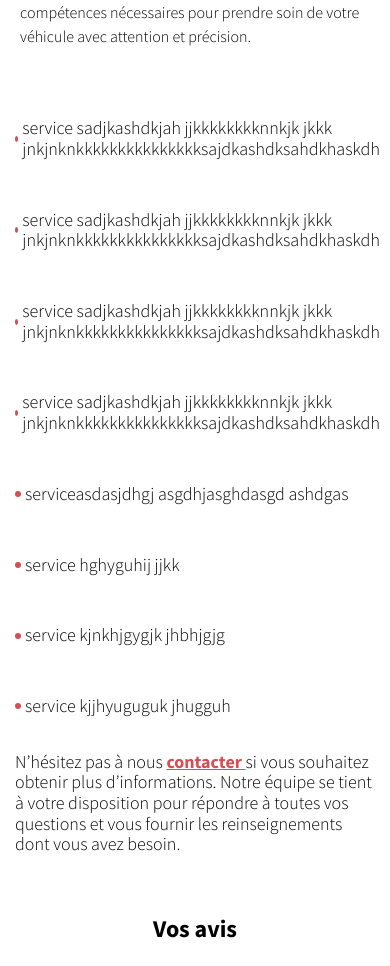
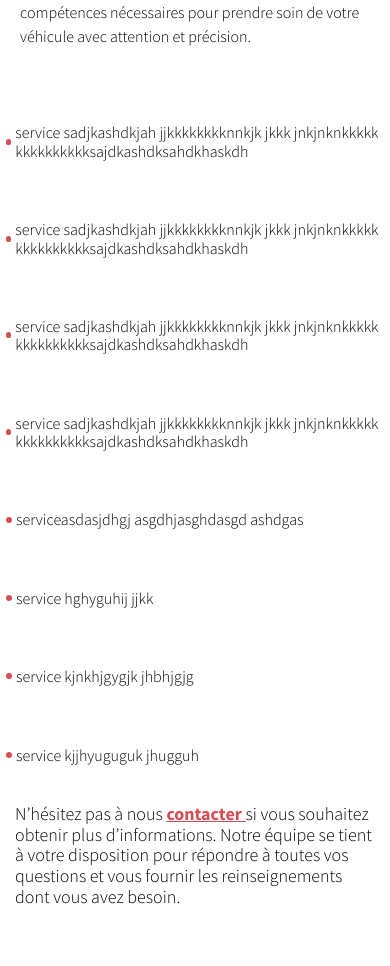
Before and after one commit to MarcoFormante/newGarageVincentParrot, a React (Create React App) app: page / in a window 390 px wide. Shown: the part 2224-3190 px from the top of the page. Built offline with nearby package versions, Linux system fonts and the light colour scheme.

Commit message:
services List-home: width problem fixed

```diff
--- a/src/components/pages/Home/Offers.js
+++ b/src/components/pages/Home/Offers.js
@@ -5,7 +5,6 @@ import ButtonCta from '../../Buttons/ButtonCta'
 
 const Offers = () => {
     const [arrowTarget, setArrowTarget] = useState();
-    const [carouselX, setCarouselX] = useState(0);
     const carousel = useRef();
     const cardPadding = 20;
 
@@ -16,8 +15,9 @@ const Offers = () => {
                 left: dir + window.innerWidth - cardPadding,
                 behavior: "smooth"
             })
+
+        /** prevent multiple clicks*/
             setTimeout(() => {
-                setCarouselX(carousel.current.scrollLeft)
                 setArrowTarget("")
             },500)
         }
--- a/src/stylesheets/index.css
+++ b/src/stylesheets/index.css
@@ -573,6 +573,13 @@ pages: home
   align-items: center;
   gap: 4px;
   font-size: 18px;
+  word-break: break-all;
+}
+@media screen and (max-width: 768px) {
+  .services_list li {
+    padding: 5px;
+    font-size: 16px;
+  }
 }
 .services_list li::before {
   content: "";
@@ -581,7 +588,12 @@ pages: home
   background-color: #D64E54;
   display: block;
   border-radius: 50%;
-  margin-left: 15px;
+  margin-left: 1px;
+}
+@media screen and (max-width: 768px) {
+  .services_list li::before {
+    padding: 2px;
+  }
 }
 
 .txt_services {
--- a/src/stylesheets/pages/_home.scss
+++ b/src/stylesheets/pages/_home.scss
@@ -61,6 +61,14 @@
         align-items: center;
         gap: 4px;
         font-size: 18px;
+        word-break: break-all;
+
+        @media screen and (max-width:map-get($breakpoints,"medium")) {
+            padding: 5px;
+            font-size: map-get($font_size,"small");
+
+        }
+
 
         &::before{
             content: "";
@@ -69,7 +77,15 @@
             background-color: $brand_color;
             display: block;
             border-radius: 50%;
-            margin-left: 15px;
+            margin-left: 1px;
+
+
+            @media screen and (max-width:map-get($breakpoints,"medium")) {
+                padding: 2px;
+
+
+            }
+
         }
     }
 }
```
Also changed, not shown: 1 other file (tests, documents, lock files or other folders).
